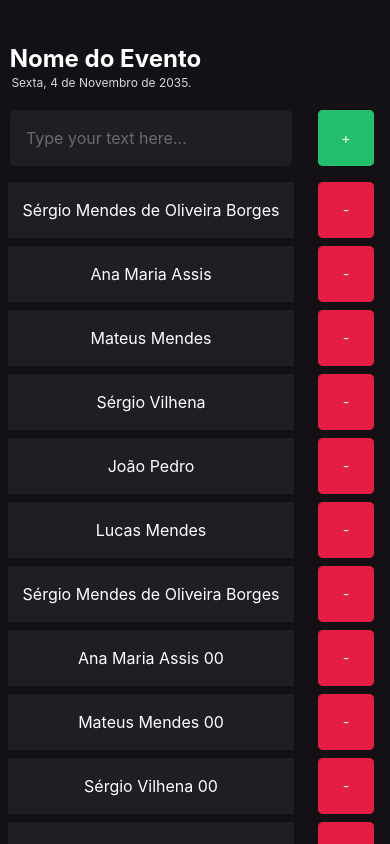
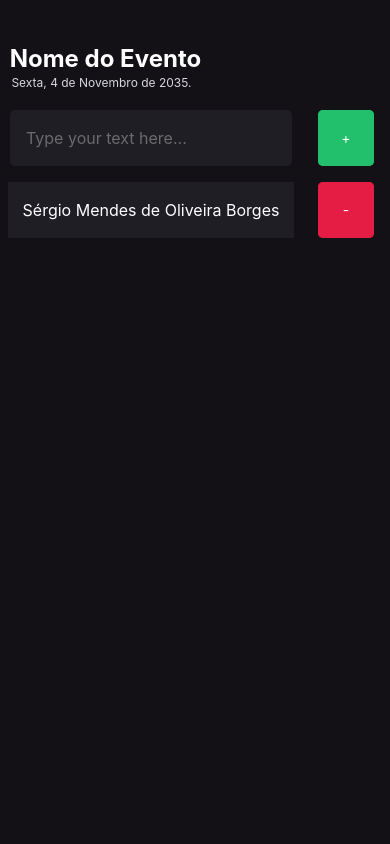
Before and after one commit to smborgesMobile/Im-Here, a React Native app in the folder imhere/: screen / in a window 390 px wide. Built offline with nearby package versions, Linux system fonts and the light colour scheme.

Commit message:
feat: implement dynamic participant state management and initialize with a default participant

```diff
--- a/imhere/src/screens/home/index.tsx
+++ b/imhere/src/screens/home/index.tsx
@@ -1,22 +1,12 @@
+import { useState } from "react";
 import { FlatList, SafeAreaView, Text, TextInput, TouchableOpacity, View, Alert } from "react-native";
 import { Participant } from "../../components/Partcipant";
 import { styles } from "./styles";
 
 export default function Home() {
-    const participants = [
-        "Sérgio Mendes de Oliveira Borges",
-        "Ana Maria Assis",
-        "Mateus Mendes",
-        "Sérgio Vilhena",
-        "João Pedro",
-        "Lucas Mendes",
-        "Sérgio Mendes de Oliveira Borges 00c",
-        "Ana Maria Assis 00",
-        "Mateus Mendes 00",
-        "Sérgio Vilhena 00",
-        "João Pedro 00",
-        "Lucas Mendes 00",
-    ];
+    const [participants, setParcipants] = useState([
+        "Sérgio Mendes de Oliveira Borges"
+    ]);
 
     function handleParticipantDelete(name: string) {
         return Alert.alert(
@@ -47,6 +37,8 @@ export default function Home() {
                 },
             ]);
         }
+
+        setParcipants((prevState) => [...prevState, "Ana Maria Assis"]);
     }
 
     return (
```
